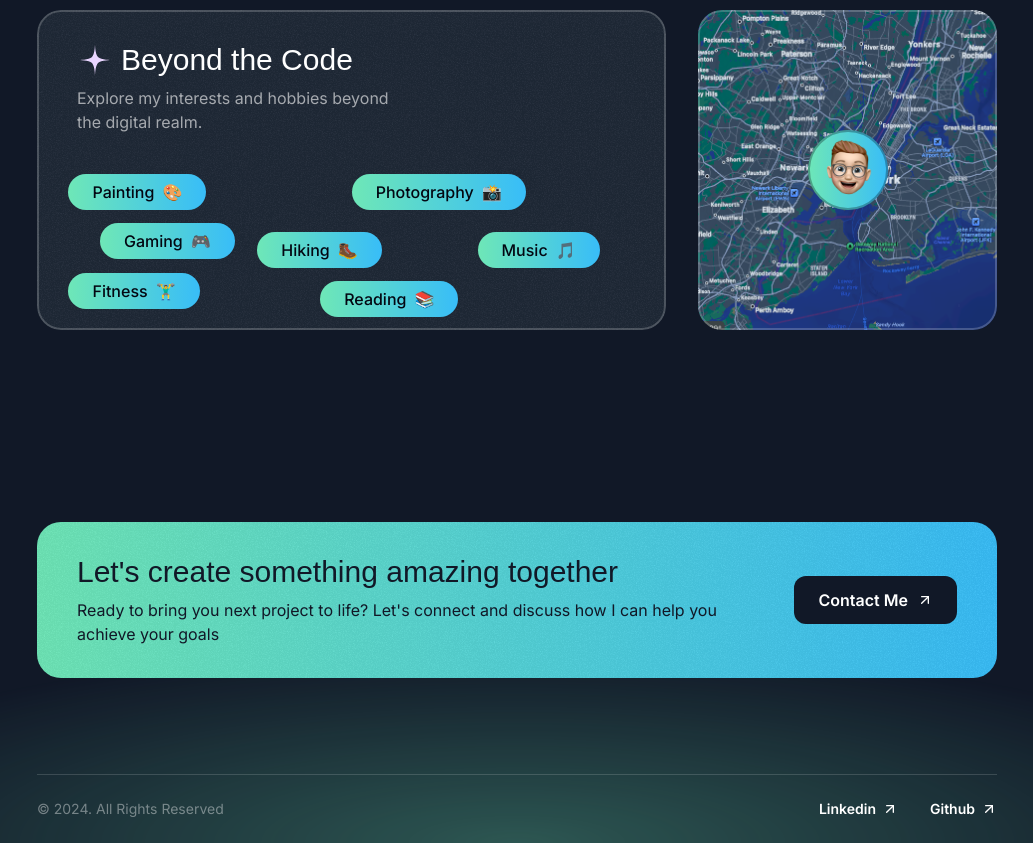
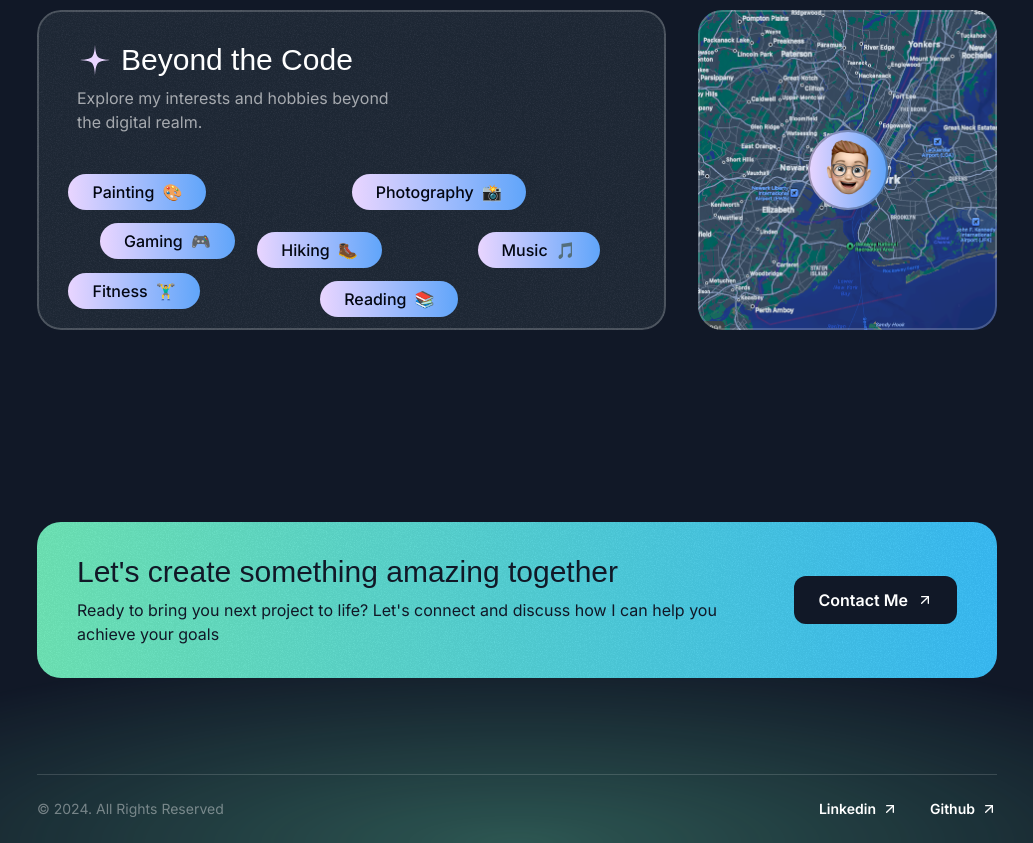
Before and after one commit to RuthlessDove/personal-website-nextjs, a Next.js app: page / in a window 1280 px wide. Shown: the part 4660-5503 px from the top of the page, without its empty margins (123-1156 px from the left). Built offline with nearby package versions, Linux system fonts and the light colour scheme; a web font is replaced by a local one.

Commit message:
Update AboutSection gradient colors to purple and blue

```diff
--- a/src/sections/About.tsx
+++ b/src/sections/About.tsx
@@ -141,7 +141,7 @@ export const AboutSection = () => {
                 {hobbies.map((hobby) => (
                   <div
                     key={hobby.title}
-                    className="inline-flex items-center gap-2 px-6 bg-gradient-to-r from-emerald-300 to-sky-400 rounded-full py-1.5 absolute"
+                    className="inline-flex items-center gap-2 px-6 bg-gradient-to-r from-purple-200 to-blue-400 rounded-full py-1.5 absolute"
                     style={{
                       left: hobby.left,
                       top: hobby.top,
@@ -162,7 +162,7 @@ export const AboutSection = () => {
                 alt="Map"
                 className="h-full w-full object-cover object-left-top"
               />
-              <div className="absolute top-1/2 left-1/2 -translate-x-1/2 -translate-y-1/2 size-20 rounded-full bg-gradient-to-r from-emerald-300 to-sky-400 after:content-[''] after:absolute after:inset-0 after:outline after:outline-2 after:-outline-offset-2 after:rounded-full after:outline-gray-950/30">
+              <div className="absolute top-1/2 left-1/2 -translate-x-1/2 -translate-y-1/2 size-20 rounded-full bg-gradient-to-r from-purple-200 to-blue-400 after:content-[''] after:absolute after:inset-0 after:outline after:outline-2 after:-outline-offset-2 after:rounded-full after:outline-gray-950/30">
                 <Image
                   src={smileMejomji}
                   alt="Smiling Memoji"
```
